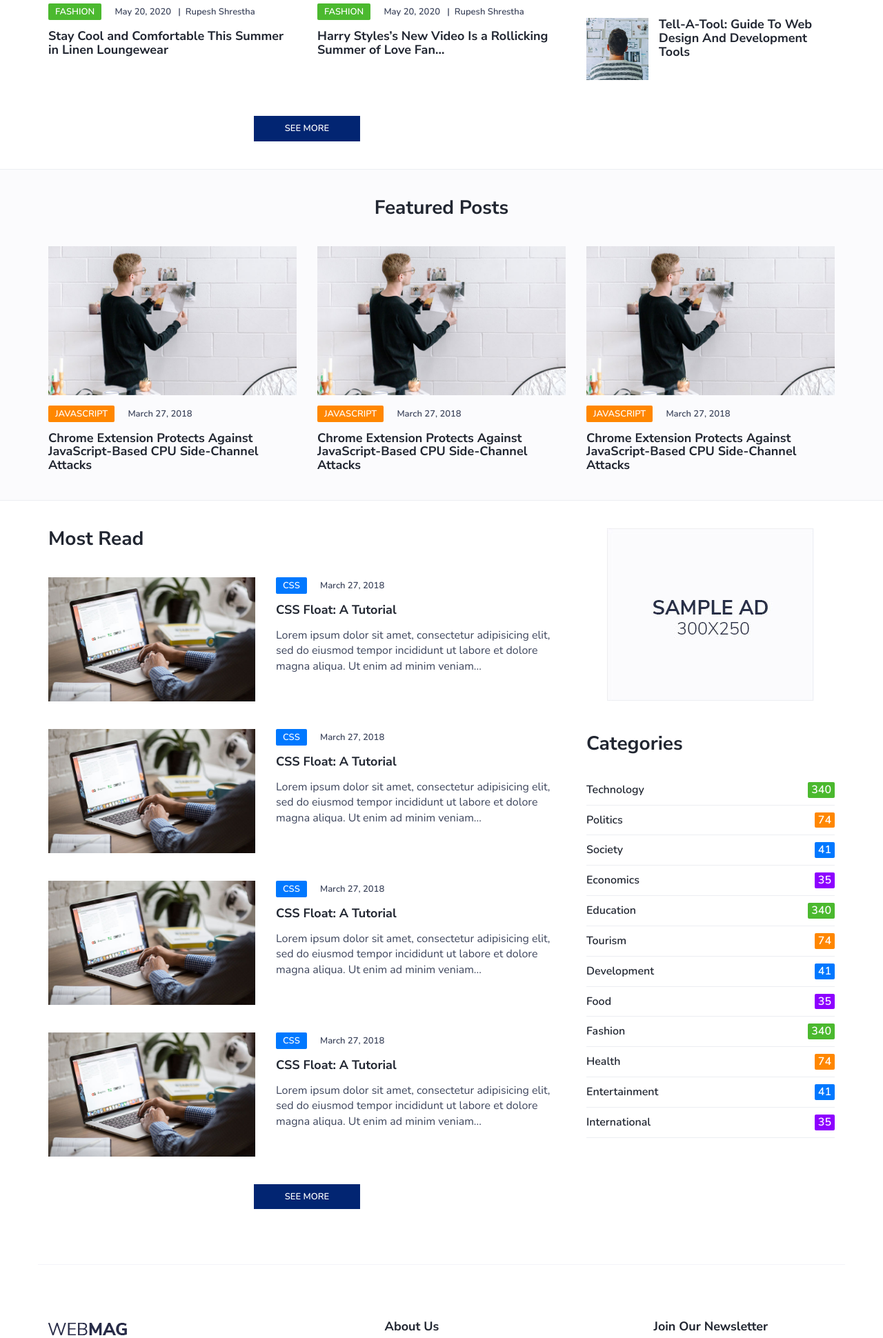
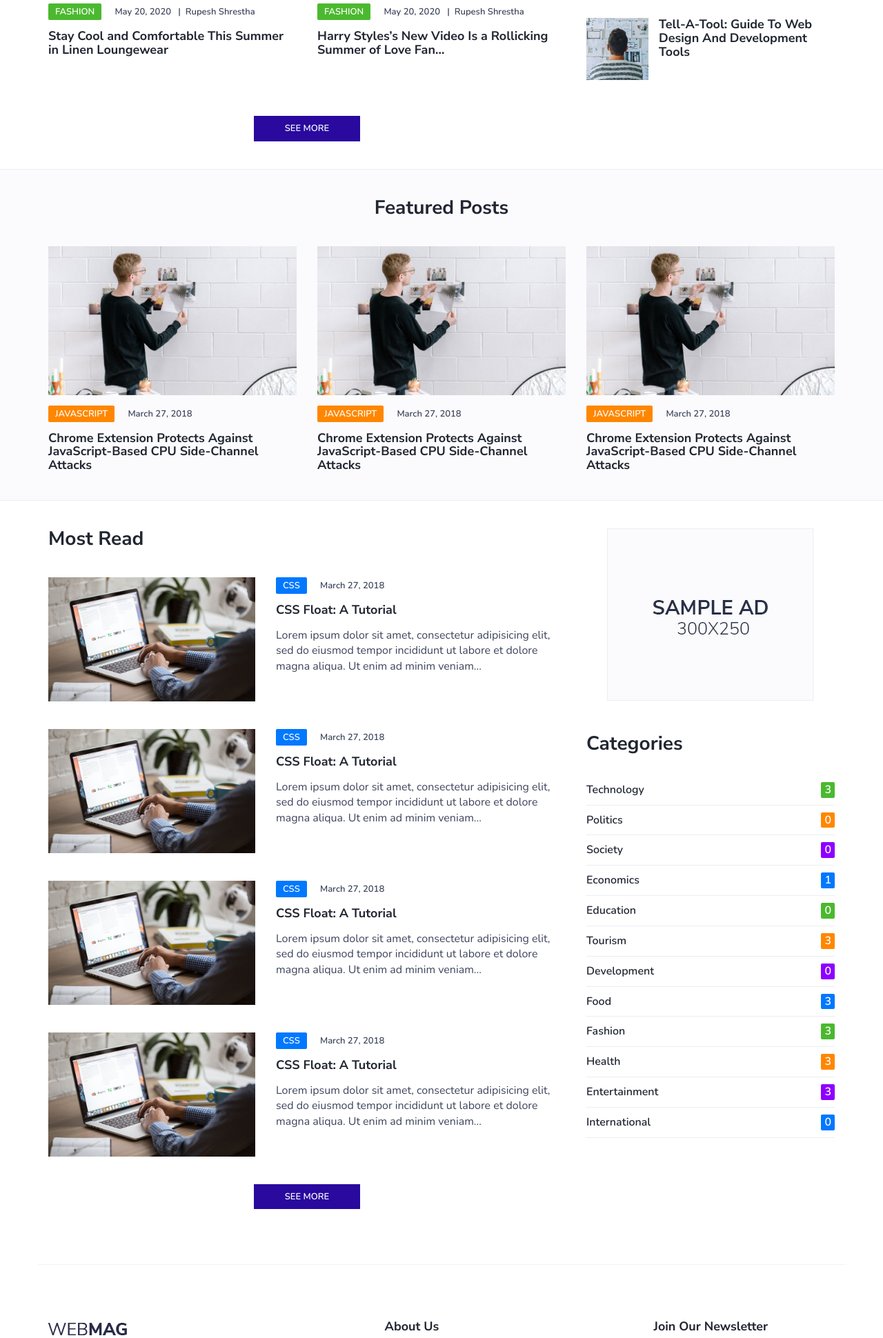
Before and after one commit to rajangyawali/django-blog-app, a Django app: page / in a window 1280 px wide. Shown: the part 2440-4380 px from the top of the page at 69% size. Run offline with Django 3.2, Linux system fonts and the light colour scheme; data comes from the database, SQL or seed files in the repository; both versions use the stored data as it was after the commit; some libraries are stand-ins or nearby versions.

Commit message:
Latest Update

```diff
--- a/home/admin.py
+++ b/home/admin.py
@@ -9,7 +9,7 @@ from . models import Author, BlogPost
 class BlogPostModelAdmin(ImportExportModelAdmin, ImportExportActionModelAdmin, admin.ModelAdmin):
     list_display = ["title", "description","category", "author",  "posted"]
     list_display_links = ["description", "category", "author"]
-    # list_editable = ["title"]
+    prepopulated_fields = {'slug': ('title',)}
     list_filter = ["category", "author", "posted"]
 
     class Meta:
--- a/home/models.py
+++ b/home/models.py
@@ -34,15 +34,19 @@ class Author(models.Model):
 class BlogPost(models.Model):
     title = models.CharField(max_length=500)
     description = models.TextField()
+    slug = models.SlugField(max_length=200)
     image = models.ImageField(upload_to='blogImages/', blank=True, null=True)
     posted = models.DateTimeField(auto_now_add=True, verbose_name='Posted On')
     category = models.CharField(max_length= 20, choices=CATEGORY_OPTIONS)
     author = models.ForeignKey(Author, default=1, null=1, on_delete=models.SET_NULL)
 
+    class Meta:
+        verbose_name_plural = "Blog Posts"
+        ordering = ['-posted']
 
     def __str__(self):
         return self.title
 
-    class Meta:
-        verbose_name_plural = "Blog Posts"
-        ordering = ['-posted']
+    def __save__(self, *args, **kwargs):
+        self.slug = slugify(self.title)
+        super(BlogPost, self).save(*args, **kwargs)
--- a/home/templates/home/categories.html
+++ b/home/templates/home/categories.html
@@ -6,19 +6,10 @@
     </div>
     <div class="category-widget">
         <ul>
-            <li><a href="#" class="cat-1">Technology<span>340</span></a></li>
-            <li><a href="#" class="cat-2">Politics<span>74</span></a></li>
-            <li><a href="#" class="cat-4">Society<span>41</span></a></li>
-            <li><a href="#" class="cat-3">Economics<span>35</span></a></li>
-            <li><a href="#" class="cat-1">Education<span>340</span></a></li>
-            <li><a href="#" class="cat-2">Tourism<span>74</span></a></li>
-            <li><a href="#" class="cat-4">Development<span>41</span></a></li>
-            <li><a href="#" class="cat-3">Food<span>35</span></a></li>
-            <li><a href="#" class="cat-1">Fashion<span>340</span></a></li>
-            <li><a href="#" class="cat-2">Health<span>74</span></a></li>
-            <li><a href="#" class="cat-4">Entertainment<span>41</span></a></li>
-            <li><a href="#" class="cat-3">International<span>35</span></a></li>
-        </ul>
+            {% for category, color, count in categories_colors_counts %}
+            <li><a href="#" class="cat-{{color}}">{{category}}<span>{{count}}</span></a></li>
+            {% endfor %}
+            </ul>
     </div>
 </div>
 <!-- /catagories -->
--- a/home/templates/home/recent-posts.html
+++ b/home/templates/home/recent-posts.html
@@ -5,13 +5,13 @@
     <!-- post -->
     <div class="col-md-6">
         <div class="post post-thumb">
-            <a class="post-img" href="blog-post.html"><img src="{{ post.image.url }}" alt="{{ post.title }}" height="320"></a>
+            <a class="post-img" href="{% url 'home:details' post.id %}"><img src="{{ post.image.url }}" alt="{{ post.title }}" height="320"></a>
             <div class="post-body">
                 <div class="post-meta">
                     <a class="post-category cat-{{color}}" href="category.html">{{ post.category }}</a>
                     <span class="post-date">{{ post.posted.date }}</span>
                 </div>
-                <h3 class="post-title"><a href="blog-post.html">{{ post.title }}</a></h3>
+                <h3 class="post-title"><a href="{% url 'home:details' post.id %}">{{ post.title }}</a></h3>
             </div>
         </div>
     </div>
@@ -31,13 +31,13 @@
     <!-- post -->
     <div class="col-md-4">
         <div class="post">
-            <a class="post-img" href="blog-post.html"><img src="{{post.image.url}}" alt="{{post.title}}" height="200"></a>
+            <a class="post-img" href="{% url 'home:details' post.id %}"><img src="{{post.image.url}}" alt="{{post.title}}" height="200"></a>
             <div class="post-body">
                 <div class="post-meta">
                     <a class="post-category cat-{{color}}" href="category.html">{{post.category}}</a>
                     <span class="post-date">{{post.posted.date}} &nbsp;&nbsp;|&nbsp;&nbsp;{{post.author}}</span>
                 </div>
-                <h3 class="post-title"><a href="blog-post.html">{{post.title|truncatechars:80}}</a></h3>
+                <h3 class="post-title"><a href="{% url 'home:details' post.id %}">{{post.title|truncatechars:80}}</a></h3>
             </div>
         </div>
     </div>
@@ -54,13 +54,13 @@
             <!-- post -->
             <div class="col-md-12">
                 <div class="post post-thumb">
-                    <a class="post-img" href="blog-post.html"><img src="{{post.image.url}}" alt="{{post.title}}" height="300"></a>
+                    <a class="post-img" href="{% url 'home:details' post.id %}"><img src="{{post.image.url}}" alt="{{post.title}}" height="300"></a>
                     <div class="post-body">
                         <div class="post-meta">
                             <a class="post-category cat-{{color}}" href="category.html">{{post.category}}</a>
                             <span class="post-date">{{post.posted.date}} &nbsp;&nbsp;|&nbsp;&nbsp;{{post.author}}</span>
                         </div>
-                        <h3 class="post-title"><a href="blog-post.html">{{post.title|truncatechars:80}}</a></h3>
+                        <h3 class="post-title"><a href="{% url 'home:details' post.id %}">{{post.title|truncatechars:80}}</a></h3>
                     </div>
                 </div>
             </div>
@@ -71,7 +71,7 @@
             <!-- post -->
             <div class="col-md-6">
                 <div class="post">
-                    <a class="post-img" href="blog-post.html">
+                    <a class="post-img" href="{% url 'home:details' post.id %}">
                         {% if post.image %}
                             <img src="{{post.image.url}}" alt="{{post.title}}" height="200">
                         {% else %}
@@ -84,7 +84,7 @@
                             <a class="post-category cat-{{color}}" href="category.html">{{post.category}}</a>
                             <span class="post-date">{{post.posted.date}} &nbsp;&nbsp;|&nbsp;&nbsp;{{post.author}}</span>
                         </div>
-                        <h3 class="post-title"><a href="blog-post.html">{{post.title|truncatechars:60}}</a></h3>
+                        <h3 class="post-title"><a href="{% url 'home:details' post.id %}">{{post.title|truncatechars:60}}</a></h3>
                     </div>
                 </div>
             </div>
@@ -94,7 +94,9 @@
             <div class="col-md-12">
             <br><br>
                 <div class="post">
-                    <button class="primary-button center-block">See More</button>
+                    <a href="{% url 'home:posts'%}">
+                        <button class="primary-button center-block">See More</button>
+                    </a>
                 </div>
             </div>
         </div>
--- /dev/null
+++ b/home/templates/home/test.html
@@ -0,0 +1,3 @@
+{% for post in posts %}
+{{post.slug}}
+{% endfor %}
--- a/home/urls.py
+++ b/home/urls.py
@@ -5,8 +5,10 @@ app_name = 'home'
 
 urlpatterns = [
     path('', views.home, name='home'),
+    # path('', views.category, name='categories'),
+    path('tests/', views.test, name='test'),
     path('posts/', views.posts, name='posts'),
-    path('blogs/<int:id>/', views.details, name='blog-details'),
+    path('posts/<int:id>/', views.details, name='details'),
     path('contact/', views.contact, name='contact'),
     path('about/', views.about, name='about')
 ]
--- a/home/views.py
+++ b/home/views.py
@@ -1,42 +1,62 @@
-from django.shortcuts import render
+from django.shortcuts import render, get_object_or_404
 from . models import BlogPost
 
 categories = {'Technology' :1, 'Politics' : 2, 'Society' : 3, 'Economics' : 4, 'Education' : 1, 'Tourism' : 2,
                 'Development' : 3,'Food' : 4, 'Fashion' : 1, 'Health' : 2, 'Entertainment' : 3, 'International' : 4}
 
+count_val = zip([],[],[])
+
 def home(request):
     posts = BlogPost.objects.all()
-    colors = [post.category for post in posts]
-    colors = [categories[color] for color in colors]
+    post_categories = [post.category for post in posts]
+    colors = [categories[category] for category in post_categories]
 
     hero_posts = zip(posts[0:2], colors[0:2])
     recent_posts = zip(posts[2:8], colors[2:8])
     sub_hero_posts = zip(posts[8:9], colors[8:9])
     sub_posts = zip(posts[9:15], colors[9:15])
+
+    categories_count = [post_categories.count(key) for key in categories.keys()]
+    categories_colors_counts = zip(categories.keys(), categories.values(), categories_count)
+
     context = {
         'hero_posts':hero_posts,
         'recent_posts':recent_posts,
         'sub_hero_posts':sub_hero_posts,
         'sub_posts':sub_posts,
+        'categories_colors_counts':categories_colors_counts
     }
     return render(request, 'home/index.html', context)
 
+
 def details(request, id):
-    post = BlogPost.objects.get(id=id)
+    posts = BlogPost.objects.all()
+    post_categories = [post.category for post in posts]
+    categories_count = [post_categories.count(key) for key in categories.keys()]
+    categories_colors_counts = zip(categories.keys(), categories.values(), categories_count)
+
+    post = get_object_or_404(BlogPost, id = id)
     context={
-        'post':post
+        'post':post,
+        'categories_colors_counts':categories_colors_counts
         }
-    return render (request, 'home/blog-details.html', context)
+    return render (request, 'home/post-details.html', context)
 
 
 def posts(request):
     posts = BlogPost.objects.all()
-    print(posts)
+    post_categories = [post.category for post in posts]
+    colors = [categories[category] for category in post_categories]
+    posts = zip(posts, colors)
+
+    categories_count = [post_categories.count(key) for key in categories.keys()]
+    categories_colors_counts = zip(categories.keys(), categories.values(), categories_count)
+
     context = {
-        'posts':posts
+        'posts':posts,
+        'categories_colors_counts':categories_colors_counts
     }
-
-    return render(request, 'home/post.html', context)
+    return render(request, 'home/posts.html', context)
 
 def contact(request):
     news = BlogPost.objects.all()
@@ -46,3 +66,21 @@ def contact(request):
 def about(request):
     context ={}
     return render(request, 'home/contact.html', context)
+
+def category(request):
+    posts = BlogPost.objects.all()
+    post_categories = [post.category for post in posts]
+
+    colors = [categories[category] for category in post_categories]
+    categories_count = [post_categories.count(key) for key in categories.keys()]
+
+    categories_colors_counts = zip(categories.keys(), categories.values(), categories_count)
+
+    context = {
+        'categories_colors_counts':categories_colors_counts
+    }
+    return render(request, 'home/categories.html', context)
+
+def test(request):
+    posts = BlogPost.objects.all()
+    return render(request, 'home/test.html', {'posts':posts})
--- a/static/css/style.css
+++ b/static/css/style.css
@@ -163,9 +163,10 @@ textarea.input {
 .primary-button {
     padding: 9px 45px;
     border: none;
-    background-color: #022572;
+    background-color: #29099e;
     font-weight: 600;
     text-transform: uppercase;
+    text-decoration: none;
     font-size: 13px;
     color: #fff;
     -webkit-transition: 0.2s opacity;
```
Also changed, not shown: home/templates/home/post.html (deleted, +0 -21 lines), home/templates/home/posts.html (added, +46 -0 lines), db.sqlite3, home/migrations/0001_initial.py, home/migrations/0002_remove_blogpost_slug.py (deleted), home/templates/home/post-details.html (renamed from home/templates/home/blog-details.html), media/blogImages/blog1_vIDxCCO.jpg (added). Lines whose indentation alone changed are shown as unchanged.
